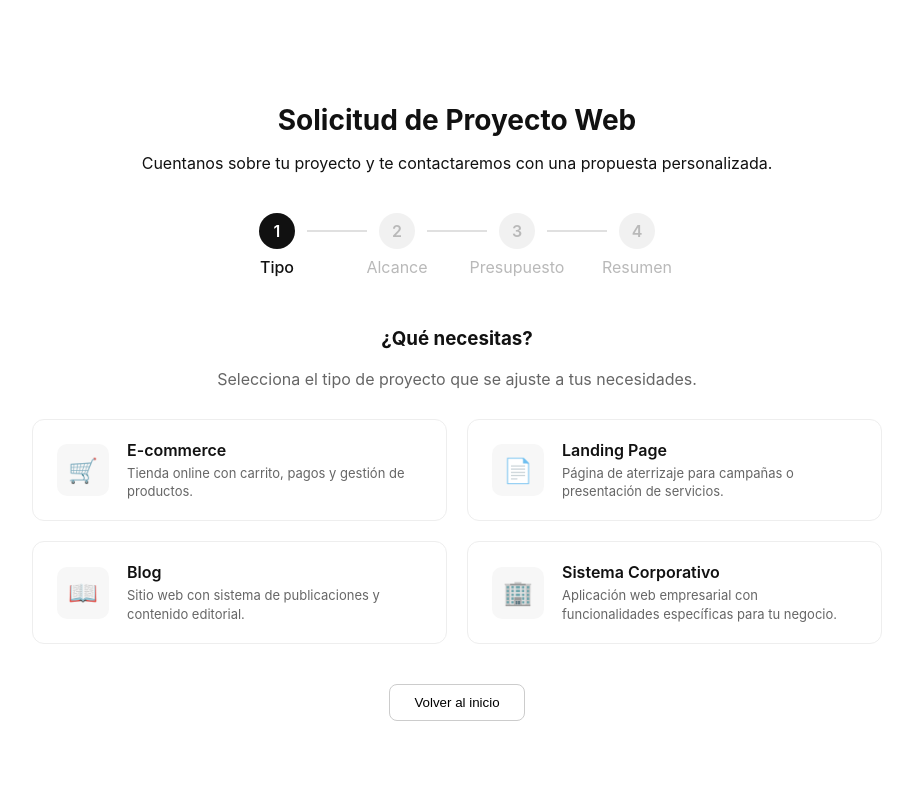
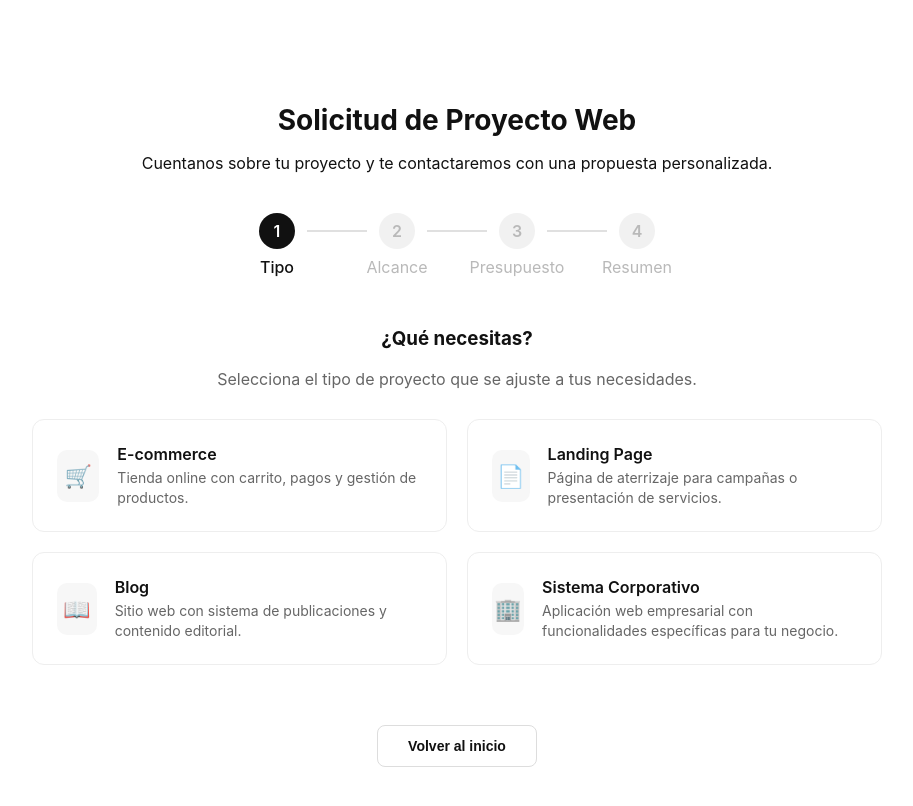
Before and after one commit to Matt-Val/web-fluxa, a React (Vite) app: page /solicitud in a window 1280 px wide. Shown: the top 806 px of the page, without its empty margins (183-1096 px from the left). Built offline with nearby package versions, Linux system fonts and the light colour scheme.

Commit message:
Cambios en los botones

```diff
--- a/src/css/Solicitud.css
+++ b/src/css/Solicitud.css
@@ -1,4 +1,3 @@
-/* src/css/Solicitud.css */
 
 .form-view {
     text-align: center;
@@ -14,7 +13,7 @@
     margin-bottom: 10px;
 }
 
-/* Stepper, círculos y líneas */
+/* Stepper, circulos y lineas */
 .stepper {
     display: flex;
     justify-content: center;
@@ -67,19 +66,23 @@
     background: #111;
 }
 
-/* --- GRID DE OPCIONES (DISTRIBUCIÓN 2 y 2) --- */
+.form-card:hover .form-icon-box {
+    background: #111;
+    color: #fff;
+}
+/* Grid de las opciones */
 .form-grid {
     display: grid;
-    grid-template-columns: repeat(2, 1fr); /* Volvemos a las 2 columnas */
+    grid-template-columns: repeat(2,1fr);
     gap: 20px;
-    max-width: 850px; /* Aumentamos el ancho para que quepan bien las dos columnas */
+    max-width: 850px;
     margin: 0 auto;
 }
 
 .form-card {
     display: flex;
     align-items: center;
-    padding: 20px 24px;
+    padding: 24px;
     border: 1px solid #eee;
     border-radius: 12px;
     cursor: pointer;
@@ -91,10 +94,9 @@
 .form-card:hover {
     border-color: #111;
     box-shadow: 0 4px 20px rgba(0,0,0,0.04);
-    background-color: #fcfcfc;
 }
 
-/* Contenedor del Icono y Efecto Hover */
+/* Contenedor del Icono */
 .form-icon-box {
     width: 52px;
     height: 52px;
@@ -103,13 +105,12 @@
     display: flex;
     align-items: center;
     justify-content: center;
-    font-size: 24px;
+    font-size: 22px;
     margin-right: 18px;
     transition: all 0.2s ease;
-    color: #111;
-    flex-shrink: 0; /* Evita que el icono se deforme si hay mucho texto */
 }
 
+/* Efecto Hover - Al pasar el Mouse */
 .form-card:hover .form-icon-box {
     background: #111;
     color: #fff;
@@ -123,15 +124,64 @@
 
 .form-card-info p {
     margin: 0;
-    font-size: 13px;
+    font-size: 14px;
     color: #666;
     line-height: 1.4;
 }
 
-/* --- ESTILOS PARA EL PASO 2 (Componentes de preguntas) --- */
+.step-subtitle {
+    margin-bottom: 30px;
+    color: #666;
+}
+
+/* --- Contenedor de botones --- */
+.btn-group {
+    display: flex;
+    justify-content: center;
+    gap: 15px; /* Espacio entre botones */
+    margin-top: 40px;
+}
+
+/* --- Botón Negro (Principal) --- */
+.btn-black {
+    background-color: #111;
+    color: #fff;
+    border: 1px solid #111;
+    padding: 12px 30px;
+    border-radius: 8px;
+    font-size: 14px;
+    font-weight: 600;
+    cursor: pointer;
+    transition: all 0.2s ease;
+}
+
+.btn-black:hover {
+    background-color: #333;
+    transform: translateY(-2px);
+}
+
+/* --- Botón Secundario (Bordeado) --- */
+.btn-secondary {
+    background: none;
+    border: 1px solid #ddd;
+    color: #111;
+    padding: 12px 30px;
+    border-radius: 8px;
+    font-size: 14px;
+    font-weight: 600;
+    cursor: pointer;
+    transition: all 0.2s ease;
+}
+
+.btn-secondary:hover {
+    background: #f9f9f9;
+    border-color: #111;
+}
+
+/* --- Estilos para los componentes de preguntas --- */
 .preguntas-contenedor {
-    text-align: left;
-    max-width: 700px;
+    text-align: left; /* Alinea los títulos y labels a la izquierda */
+    max-width: 600px;
     margin: 0 auto;
 }
 
@@ -139,21 +189,9 @@
     margin-bottom: 30px;
 }
 
-.pregunta-bloque h4 {
-    font-size: 18px;
-    margin-bottom: 15px;
-    font-weight: 600;
-}
-
-.opciones-columna {
-    display: flex;
-    flex-direction: column;
-    gap: 10px;
-}
-
 .opciones-grid {
     display: grid;
-    grid-template-columns: 1fr 1fr;
+    grid-template-columns: repeat(2, 1fr); /* Crea las dos columnas */
     gap: 12px;
 }
 
@@ -166,45 +204,9 @@
     border-radius: 8px;
     cursor: pointer;
     transition: 0.2s ease;
-    font-size: 15px;
 }
 
 .seleccion-item:hover {
     border-color: #111;
     background: #f9f9f9;
 }
-
-/* --- BOTONES Y OTROS --- */
-.step-subtitle {
-    margin-bottom: 30px;
-    color: #666;
-}
-
-.btn-secondary {
-    margin-top: 40px;
-    background: none;
-    border: 1px solid #ccc;
-    padding: 10px 24px;
-    border-radius: 8px;
-    cursor: pointer;
-    transition: background 0.2s;
-}
-
-.btn-secondary:hover {
-    background: #f9f9f9;
-}
-
-.btn-black {
-    background-color: #111;
-    color: white;
-    border: none;
-    padding: 12px 24px;
-    border-radius: 8px;
-    cursor: pointer;
-    font-weight: 600;
-    transition: transform 0.2s ease;
-}
-
-.btn-black:hover {
-    transform: translateY(-2px);
-}
--- a/src/pages/Solicitud.jsx
+++ b/src/pages/Solicitud.jsx
@@ -101,6 +101,9 @@ const Solicitud = () => {
                     <div className="step-container">
                         {/* Renderizado condicional basado en el tipo seleccionado */}
 
+                        <h3>Paso 2: Alcance</h3>
+                        <p>Has seleccionado: {formData.tipo}</p>
+
                         {formData.tipo === 'ecommerce' && (
                             <PreguntasEcommerce onChange ={handleDetalles} valores={formData.detalles} />
                         )}
@@ -117,15 +120,17 @@ const Solicitud = () => {
                             <PreguntasCorporate onChange = {handleDetalles} valores={formData.detalles} />
                         )}
 
-                        <div className="btn-group" style={{marginTop: '20px', display: 'flex', justifyContent: 'center', gap: '20px' }}>
+                        <div className="btn-group">
                             <button className="btn-secondary" onClick={() => setStep(1)}>Atrás</button>
+
                             <button className="btn-black" onClick={() => setStep(3)}>Continuar</button>
                         </div>
                     </div>
                 )}
             </section>
 
-            <button className="btn-secondary" onClick={() => navigate('/') } >
+
+            <button className="btn-secondary" style={{ marginTop: '60px' }} onClick={() => navigate('/')} >
                 Volver al inicio
             </button>
         </div>
```
